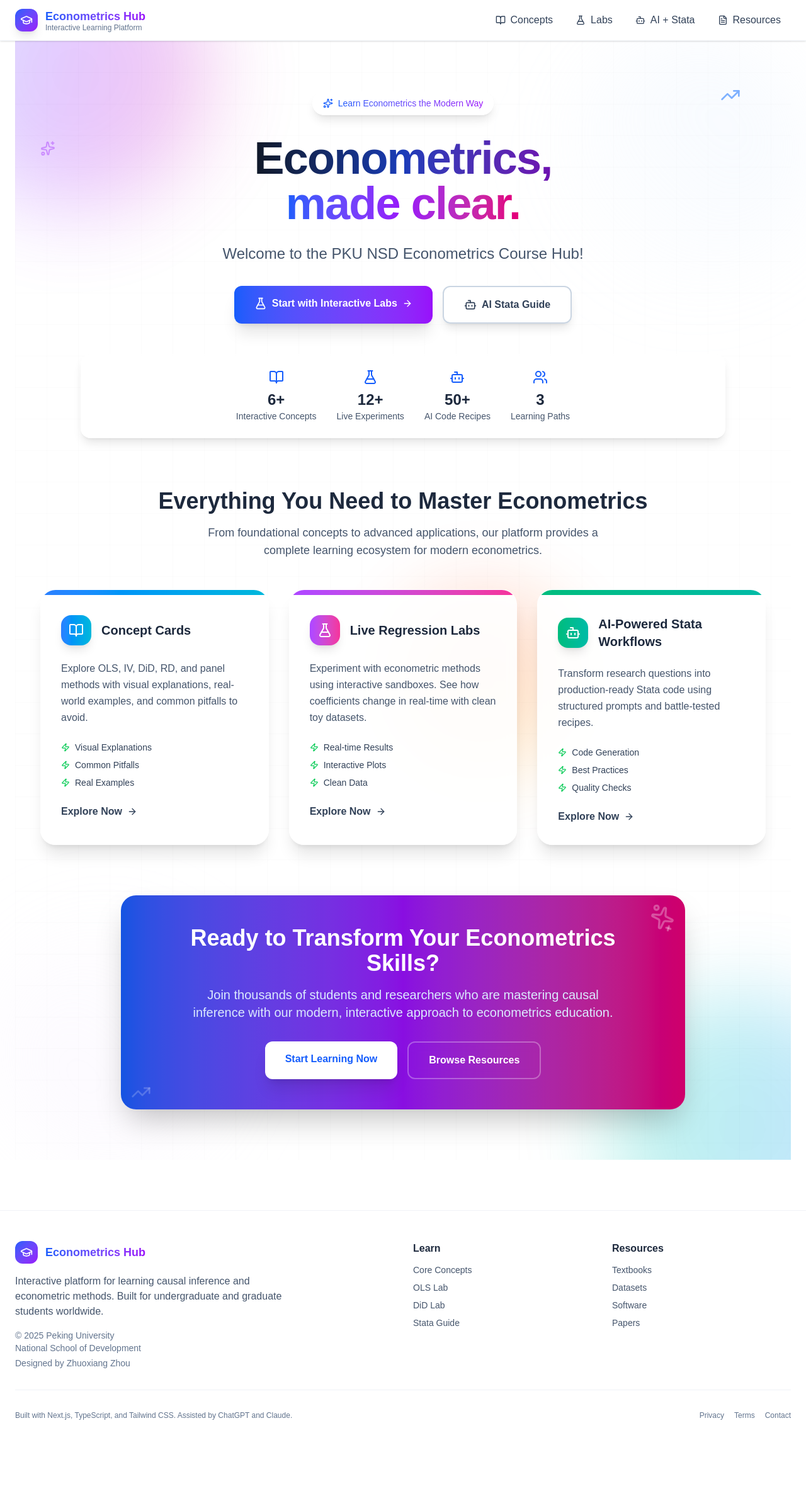
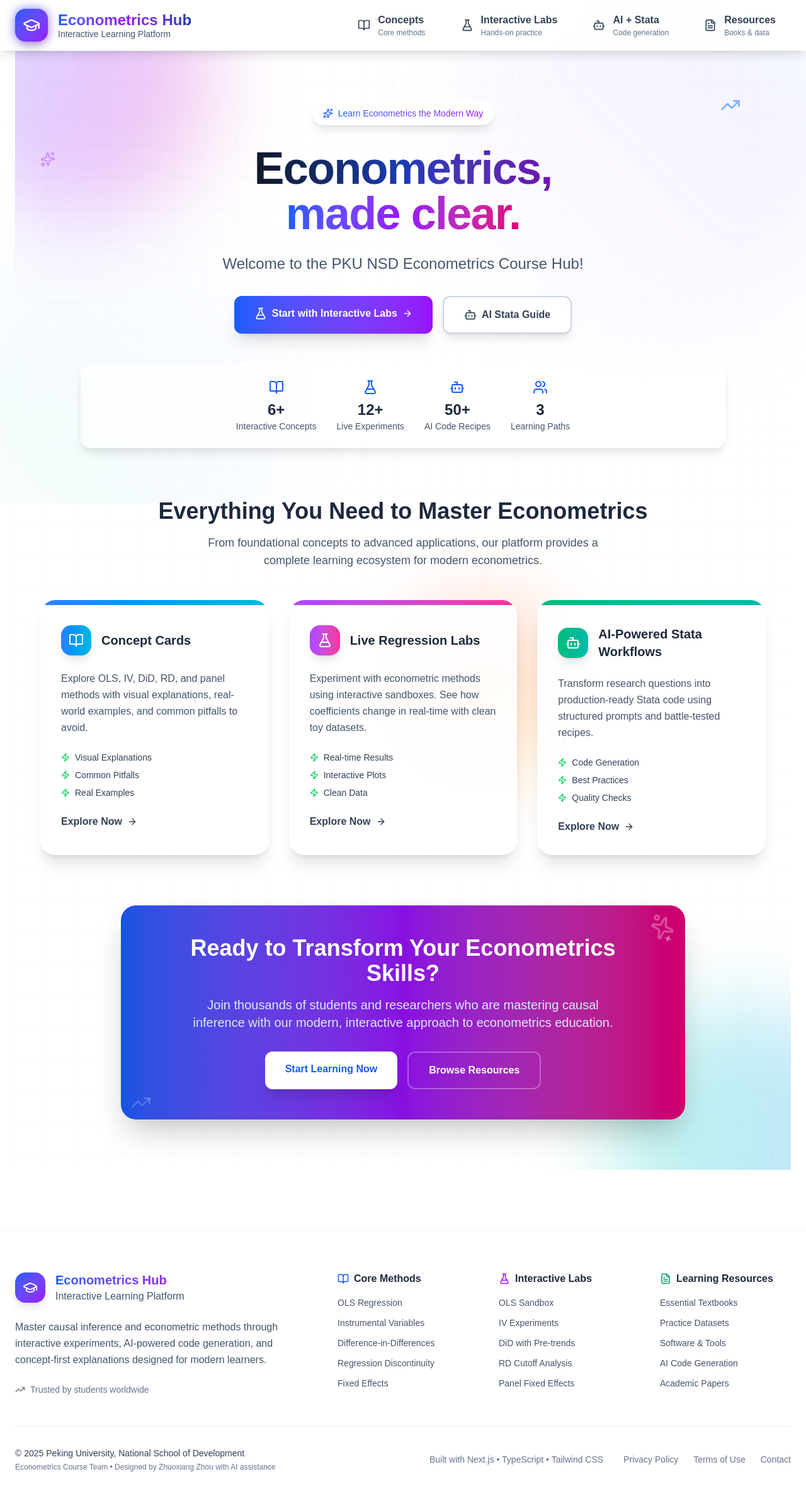
Before and after one commit to zhuoxiang-zhou/econ-site, a Next.js app: page / in a window 1280 px wide. Shown: the top 2376 px of the page at 63% size. Before the commit the page ends 2304 px from the top, so only its background shows below. Built offline with nearby package versions, Linux system fonts and the light colour scheme.

Commit message:
Update Layout

```diff
--- a/src/app/layout.tsx
+++ b/src/app/layout.tsx
@@ -63,8 +63,7 @@ import Link from "next/link";
 import { Geist, Geist_Mono } from "next/font/google";
 import "./globals.css";
 import clsx from "clsx";
-import { useState } from "react";
-import { Menu, X, BookOpen, FlaskConical, Bot, FileText, GraduationCap } from "lucide-react";
+import { BookOpen, FlaskConical, Bot, FileText, GraduationCap, TrendingUp } from "lucide-react";
 
 const geistSans = Geist({ variable: "--font-geist-sans", subsets: ["latin"] });
 const geistMono = Geist_Mono({ variable: "--font-geist-mono", subsets: ["latin"] });
@@ -75,56 +74,7 @@ export const metadata: Metadata = {
   keywords: "econometrics, causal inference, OLS, IV, DiD, RD, Stata, interactive learning",
   authors: [{ name: "Zhuoxiang Zhou" }],
   viewport: "width=device-width, initial-scale=1",
-  openGraph: {
-    title: "Econometrics Hub",
-    description: "Interactive econometrics learning platform",
-    type: "website",
-  }
 };
-
-function MobileMenu() {
-  const [isOpen, setIsOpen] = useState(false);
-
-  const navLinks = [
-    { href: "/concepts", label: "Concepts", icon: BookOpen, description: "Core econometric methods" },
-    { href: "/labs", label: "Interactive Labs", icon: FlaskConical, description: "Hands-on experiments" },
-    { href: "/ai-stata", label: "AI + Stata", icon: Bot, description: "Code generation guide" },
-    { href: "/resources", label: "Resources", icon: FileText, description: "Books, data & tools" },
-  ];
-
-  return (
-    <>
-      <button
-        onClick={() => setIsOpen(!isOpen)}
-        className="sm:hidden p-2 rounded-lg hover:bg-slate-100 transition-colors"
-        aria-label="Toggle menu"
-      >
-        {isOpen ? <X size={20} /> : <Menu size={20} />}
-      </button>
-
-      {isOpen && (
-        <div className="absolute top-full left-0 right-0 bg-white border-b border-slate-200 shadow-lg sm:hidden">
-          <nav className="px-6 py-4 space-y-4">
-            {navLinks.map((link) => (
-              <Link
-                key={link.href}
-                href={link.href}
-                onClick={() => setIsOpen(false)}
-                className="flex items-center gap-3 p-3 rounded-lg hover:bg-slate-50 transition-colors group"
-              >
-                <link.icon size={20} className="text-slate-600 group-hover:text-blue-600" />
-                <div>
-                  <div className="font-medium text-slate-800">{link.label}</div>
-                  <div className="text-xs text-slate-500">{link.description}</div>
-                </div>
-              </Link>
-            ))}
-          </nav>
-        </div>
-      )}
-    </>
-  );
-}
 
 export default function RootLayout({ children }: { children: React.ReactNode }) {
   return (
@@ -136,136 +86,194 @@ export default function RootLayout({ children }: { children: React.ReactNode })
           "antialiased bg-gradient-to-br from-slate-50 via-white to-blue-50 text-slate-900 min-h-screen"
         )}
       >
-        {/* Enhanced Header */}
-        <header className="sticky top-0 z-50 backdrop-blur-md bg-white/80 border-b border-slate-200/50 shadow-sm">
-          <div className="max-w-7xl mx-auto px-4 sm:px-6">
-            <div className="flex items-center justify-between h-16">
+        {/* Premium Header */}
+        <header className="sticky top-0 z-50 backdrop-blur-xl bg-white/90 border-b border-slate-200/60 shadow-lg">
+          <div className="max-w-7xl mx-auto px-6">
+            <div className="flex items-center justify-between h-20">
 
-              {/* Logo */}
-              <Link href="/" className="flex items-center gap-3 group">
-                <div className="p-2 bg-gradient-to-br from-blue-600 to-purple-600 rounded-xl shadow-lg group-hover:shadow-xl transition-shadow">
-                  <GraduationCap size={20} className="text-white" />
+              {/* Enhanced Logo */}
+              <Link href="/" className="flex items-center gap-4 group">
+                <div className="relative">
+                  <div className="absolute inset-0 bg-gradient-to-br from-blue-600 to-purple-600 rounded-2xl blur opacity-75 group-hover:opacity-100 transition-opacity"></div>
+                  <div className="relative p-3 bg-gradient-to-br from-blue-600 to-purple-600 rounded-2xl shadow-xl group-hover:shadow-2xl transition-all transform group-hover:scale-105">
+                    <GraduationCap size={28} className="text-white" />
+                  </div>
                 </div>
-                <div className="hidden sm:block">
-                  <div className="font-bold text-lg bg-gradient-to-r from-blue-600 to-purple-600 bg-clip-text text-transparent">
+                <div>
+                  <div className="text-2xl font-bold bg-gradient-to-r from-blue-600 via-purple-600 to-blue-800 bg-clip-text text-transparent">
                     Econometrics Hub
                   </div>
-                  <div className="text-xs text-slate-500 -mt-1">Interactive Learning Platform</div>
+                  <div className="text-sm text-slate-600 font-medium -mt-1">
+                    Interactive Learning Platform
+                  </div>
                 </div>
-                <div className="sm:hidden font-bold text-slate-800">EconHub</div>
               </Link>
 
-              {/* Desktop Navigation */}
-              <nav className="hidden sm:flex items-center gap-1">
+              {/* Premium Navigation */}
+              <nav className="flex items-center gap-2">
                 <Link
                   href="/concepts"
-                  className="flex items-center gap-2 px-4 py-2 rounded-lg hover:bg-slate-100 transition-colors text-slate-700 hover:text-slate-900"
+                  className="group flex items-center gap-3 px-6 py-3 rounded-xl hover:bg-gradient-to-r hover:from-blue-50 hover:to-blue-100 transition-all duration-300 text-slate-700 hover:text-blue-800"
                 >
-                  <BookOpen size={16} />
-                  <span className="font-medium">Concepts</span>
+                  <BookOpen size={20} className="group-hover:scale-110 transition-transform" />
+                  <div>
+                    <div className="font-semibold">Concepts</div>
+                    <div className="text-xs text-slate-500 group-hover:text-blue-600">Core methods</div>
+                  </div>
                 </Link>
+
                 <Link
                   href="/labs"
-                  className="flex items-center gap-2 px-4 py-2 rounded-lg hover:bg-slate-100 transition-colors text-slate-700 hover:text-slate-900"
+                  className="group flex items-center gap-3 px-6 py-3 rounded-xl hover:bg-gradient-to-r hover:from-purple-50 hover:to-purple-100 transition-all duration-300 text-slate-700 hover:text-purple-800"
                 >
-                  <FlaskConical size={16} />
-                  <span className="font-medium">Labs</span>
+                  <FlaskConical size={20} className="group-hover:scale-110 transition-transform" />
+                  <div>
+                    <div className="font-semibold">Interactive Labs</div>
+                    <div className="text-xs text-slate-500 group-hover:text-purple-600">Hands-on practice</div>
+                  </div>
                 </Link>
+
                 <Link
                   href="/ai-stata"
-                  className="flex items-center gap-2 px-4 py-2 rounded-lg hover:bg-slate-100 transition-colors text-slate-700 hover:text-slate-900"
+                  className="group flex items-center gap-3 px-6 py-3 rounded-xl hover:bg-gradient-to-r hover:from-emerald-50 hover:to-emerald-100 transition-all duration-300 text-slate-700 hover:text-emerald-800"
                 >
-                  <Bot size={16} />
-                  <span className="font-medium">AI + Stata</span>
+                  <Bot size={20} className="group-hover:scale-110 transition-transform" />
+                  <div>
+                    <div className="font-semibold">AI + Stata</div>
+                    <div className="text-xs text-slate-500 group-hover:text-emerald-600">Code generation</div>
+                  </div>
                 </Link>
+
                 <Link
                   href="/resources"
-                  className="flex items-center gap-2 px-4 py-2 rounded-lg hover:bg-slate-100 transition-colors text-slate-700 hover:text-slate-900"
+                  className="group flex items-center gap-3 px-6 py-3 rounded-xl hover:bg-gradient-to-r hover:from-amber-50 hover:to-amber-100 transition-all duration-300 text-slate-700 hover:text-amber-800"
                 >
-                  <FileText size={16} />
-                  <span className="font-medium">Resources</span>
+                  <FileText size={20} className="group-hover:scale-110 transition-transform" />
+                  <div>
+                    <div className="font-semibold">Resources</div>
+                    <div className="text-xs text-slate-500 group-hover:text-amber-600">Books & data</div>
+                  </div>
                 </Link>
               </nav>
-
-              {/* Mobile Menu Button */}
-              <MobileMenu />
             </div>
           </div>
         </header>
 
-        {/* Main Content with better spacing */}
+        {/* Enhanced Main Content */}
         <main className="relative">
-          {/* Background decoration */}
-          <div className="absolute inset-0 -z-10 overflow-hidden pointer-events-none">
-            <div className="absolute top-0 right-0 w-96 h-96 bg-gradient-to-bl from-blue-100/30 to-transparent rounded-full blur-3xl" />
-            <div className="absolute bottom-0 left-0 w-96 h-96 bg-gradient-to-tr from-purple-100/30 to-transparent rounded-full blur-3xl" />
+          {/* Sophisticated background elements */}
+          <div className="fixed inset-0 -z-10 overflow-hidden pointer-events-none">
+            {/* Primary gradient orb */}
+            <div className="absolute top-[-10%] right-[-5%] w-[40rem] h-[40rem] bg-gradient-to-bl from-blue-200/40 via-purple-200/30 to-transparent rounded-full blur-3xl animate-pulse" style={{ animationDuration: '8s' }} />
+
+            {/* Secondary gradient orb */}
+            <div className="absolute bottom-[-10%] left-[-5%] w-[35rem] h-[35rem] bg-gradient-to-tr from-emerald-200/30 via-blue-200/20 to-transparent rounded-full blur-3xl animate-pulse" style={{ animationDuration: '12s', animationDelay: '2s' }} />
+
+            {/* Subtle geometric pattern */}
+            <div className="absolute inset-0 bg-[linear-gradient(rgba(59,130,246,0.03)_1px,transparent_1px),linear-gradient(90deg,rgba(59,130,246,0.03)_1px,transparent_1px)] bg-[size:100px_100px] opacity-40" />
           </div>
 
-          <div className="max-w-7xl mx-auto px-4 sm:px-6">
+          <div className="relative max-w-7xl mx-auto px-6">
             {children}
           </div>
         </main>
 
-        {/* Enhanced Footer */}
-        <footer className="mt-20 border-t border-slate-200/50 bg-white/50 backdrop-blur-sm">
-          <div className="max-w-7xl mx-auto px-4 sm:px-6 py-12">
-            <div className="grid md:grid-cols-4 gap-8">
+        {/* Premium Footer */}
+        <footer className="mt-24 border-t border-slate-200/60 bg-white/70 backdrop-blur-sm">
+          <div className="max-w-7xl mx-auto px-6 py-16">
+            <div className="grid lg:grid-cols-5 gap-12">
 
-              {/* Brand Column */}
-              <div className="md:col-span-2">
-                <div className="flex items-center gap-3 mb-4">
-                  <div className="p-2 bg-gradient-to-br from-blue-600 to-purple-600 rounded-xl">
-                    <GraduationCap size={20} className="text-white" />
+              {/* Brand Section */}
+              <div className="lg:col-span-2">
+                <div className="flex items-center gap-4 mb-6">
+                  <div className="p-3 bg-gradient-to-br from-blue-600 to-purple-600 rounded-2xl shadow-lg">
+                    <GraduationCap size={24} className="text-white" />
                   </div>
                   <div>
-                    <div className="font-bold text-lg bg-gradient-to-r from-blue-600 to-purple-600 bg-clip-text text-transparent">
+                    <div className="text-xl font-bold bg-gradient-to-r from-blue-600 to-purple-600 bg-clip-text text-transparent">
                       Econometrics Hub
                     </div>
+                    <div className="text-slate-600">Interactive Learning Platform</div>
                   </div>
                 </div>
-                <p className="text-slate-600 mb-4 max-w-md">
-                  Interactive platform for learning causal inference and econometric methods.
-                  Built for undergraduate and graduate students worldwide.
+                <p className="text-slate-600 mb-6 leading-relaxed max-w-md">
+                  Master causal inference and econometric methods through interactive experiments,
+                  AI-powered code generation, and concept-first explanations designed for modern learners.
                 </p>
-                <div className="text-sm text-slate-500">
-                  <div>© {new Date().getFullYear()} Peking University</div>
-                  <div>National School of Development</div>
-                  <div className="mt-1">Designed by Zhuoxiang Zhou</div>
+                <div className="flex items-center gap-2 text-sm text-slate-500">
+                  <TrendingUp size={16} />
+                  <span>Trusted by students worldwide</span>
                 </div>
               </div>
 
-              {/* Quick Links */}
+              {/* Learning Paths */}
               <div>
-                <h3 className="font-semibold text-slate-800 mb-3">Learn</h3>
-                <ul className="space-y-2 text-sm">
-                  <li><Link href="/concepts" className="text-slate-600 hover:text-blue-600 transition-colors">Core Concepts</Link></li>
-                  <li><Link href="/labs/ols" className="text-slate-600 hover:text-blue-600 transition-colors">OLS Lab</Link></li>
-                  <li><Link href="/labs/did" className="text-slate-600 hover:text-blue-600 transition-colors">DiD Lab</Link></li>
-                  <li><Link href="/ai-stata" className="text-slate-600 hover:text-blue-600 transition-colors">Stata Guide</Link></li>
+                <h3 className="font-semibold text-slate-800 mb-4 flex items-center gap-2">
+                  <BookOpen size={18} className="text-blue-600" />
+                  Core Methods
+                </h3>
+                <ul className="space-y-3 text-sm">
+                  <li><Link href="/concepts/ols" className="text-slate-600 hover:text-blue-600 transition-colors hover:underline">OLS Regression</Link></li>
+                  <li><Link href="/concepts/instrumental-variables" className="text-slate-600 hover:text-blue-600 transition-colors hover:underline">Instrumental Variables</Link></li>
+                  <li><Link href="/concepts/difference-in-differences" className="text-slate-600 hover:text-blue-600 transition-colors hover:underline">Difference-in-Differences</Link></li>
+                  <li><Link href="/concepts/regression-discontinuity" className="text-slate-600 hover:text-blue-600 transition-colors hover:underline">Regression Discontinuity</Link></li>
+                  <li><Link href="/concepts/fixed-effects" className="text-slate-600 hover:text-blue-600 transition-colors hover:underline">Fixed Effects</Link></li>
+                </ul>
+              </div>
+
+              {/* Interactive Tools */}
+              <div>
+                <h3 className="font-semibold text-slate-800 mb-4 flex items-center gap-2">
+                  <FlaskConical size={18} className="text-purple-600" />
+                  Interactive Labs
+                </h3>
+                <ul className="space-y-3 text-sm">
+                  <li><Link href="/labs/ols" className="text-slate-600 hover:text-purple-600 transition-colors hover:underline">OLS Sandbox</Link></li>
+                  <li><Link href="/labs/iv" className="text-slate-600 hover:text-purple-600 transition-colors hover:underline">IV Experiments</Link></li>
+                  <li><Link href="/labs/did" className="text-slate-600 hover:text-purple-600 transition-colors hover:underline">DiD with Pre-trends</Link></li>
+                  <li><Link href="/labs/rd" className="text-slate-600 hover:text-purple-600 transition-colors hover:underline">RD Cutoff Analysis</Link></li>
+                  <li><Link href="/labs/fe" className="text-slate-600 hover:text-purple-600 transition-colors hover:underline">Panel Fixed Effects</Link></li>
                 </ul>
               </div>
 
               {/* Resources */}
               <div>
-                <h3 className="font-semibold text-slate-800 mb-3">Resources</h3>
-                <ul className="space-y-2 text-sm">
-                  <li><Link href="/resources" className="text-slate-600 hover:text-blue-600 transition-colors">Textbooks</Link></li>
-                  <li><Link href="/resources" className="text-slate-600 hover:text-blue-600 transition-colors">Datasets</Link></li>
-                  <li><Link href="/resources" className="text-slate-600 hover:text-blue-600 transition-colors">Software</Link></li>
-                  <li><Link href="/resources" className="text-slate-600 hover:text-blue-600 transition-colors">Papers</Link></li>
+                <h3 className="font-semibold text-slate-800 mb-4 flex items-center gap-2">
+                  <FileText size={18} className="text-emerald-600" />
+                  Learning Resources
+                </h3>
+                <ul className="space-y-3 text-sm">
+                  <li><Link href="/resources#textbooks" className="text-slate-600 hover:text-emerald-600 transition-colors hover:underline">Essential Textbooks</Link></li>
+                  <li><Link href="/resources#datasets" className="text-slate-600 hover:text-emerald-600 transition-colors hover:underline">Practice Datasets</Link></li>
+                  <li><Link href="/resources#software" className="text-slate-600 hover:text-emerald-600 transition-colors hover:underline">Software & Tools</Link></li>
+                  <li><Link href="/ai-stata" className="text-slate-600 hover:text-emerald-600 transition-colors hover:underline">AI Code Generation</Link></li>
+                  <li><Link href="/resources#journals" className="text-slate-600 hover:text-emerald-600 transition-colors hover:underline">Academic Papers</Link></li>
                 </ul>
               </div>
             </div>
 
-            {/* Bottom Bar */}
-            <div className="mt-8 pt-8 border-t border-slate-200/50 flex flex-col sm:flex-row justify-between items-center gap-4">
-              <div className="text-xs text-slate-500">
-                Built with Next.js, TypeScript, and Tailwind CSS. Assisted by ChatGPT and Claude.
-              </div>
-              <div className="flex gap-4 text-xs text-slate-500">
-                <a href="#" className="hover:text-slate-700 transition-colors">Privacy</a>
-                <a href="#" className="hover:text-slate-700 transition-colors">Terms</a>
-                <a href="#" className="hover:text-slate-700 transition-colors">Contact</a>
+            {/* Footer Bottom */}
+            <div className="mt-12 pt-8 border-t border-slate-200/60">
+              <div className="flex flex-col lg:flex-row justify-between items-center gap-6">
+                <div className="text-center lg:text-left">
+                  <div className="text-sm font-medium text-slate-700 mb-1">
+                    © {new Date().getFullYear()} Peking University, National School of Development
+                  </div>
+                  <div className="text-xs text-slate-500">
+                    Econometrics Course Team • Designed by Zhuoxiang Zhou with AI assistance
+                  </div>
+                </div>
+
+                <div className="flex items-center gap-8 text-sm">
+                  <div className="text-slate-500">
+                    Built with Next.js • TypeScript • Tailwind CSS
+                  </div>
+                  <div className="flex gap-6 text-slate-500">
+                    <Link href="#" className="hover:text-slate-700 transition-colors">Privacy Policy</Link>
+                    <Link href="#" className="hover:text-slate-700 transition-colors">Terms of Use</Link>
+                    <Link href="#" className="hover:text-slate-700 transition-colors">Contact</Link>
+                  </div>
+                </div>
               </div>
             </div>
           </div>
```
